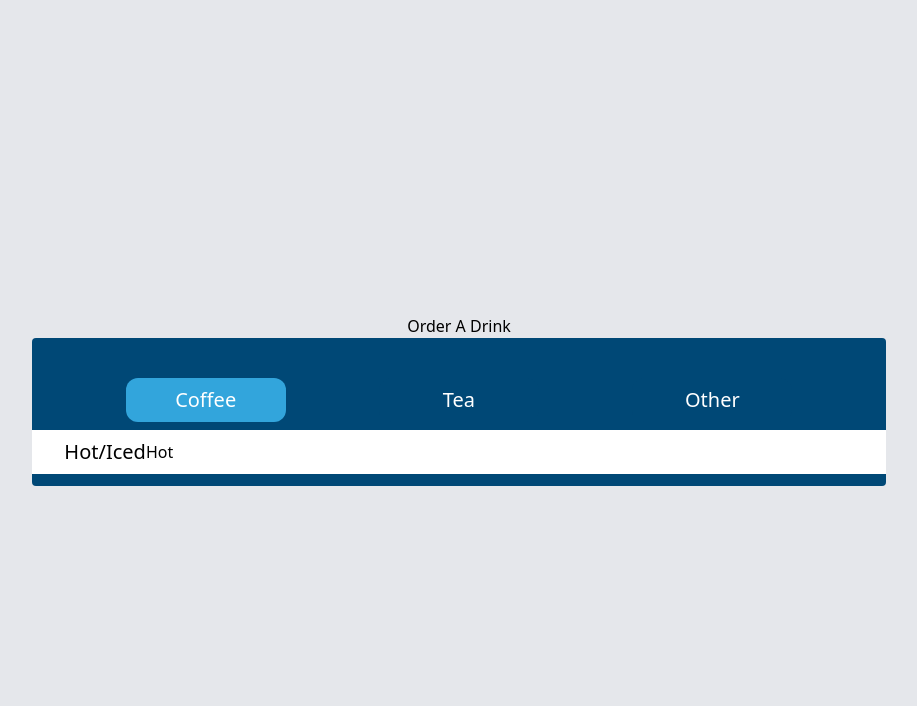
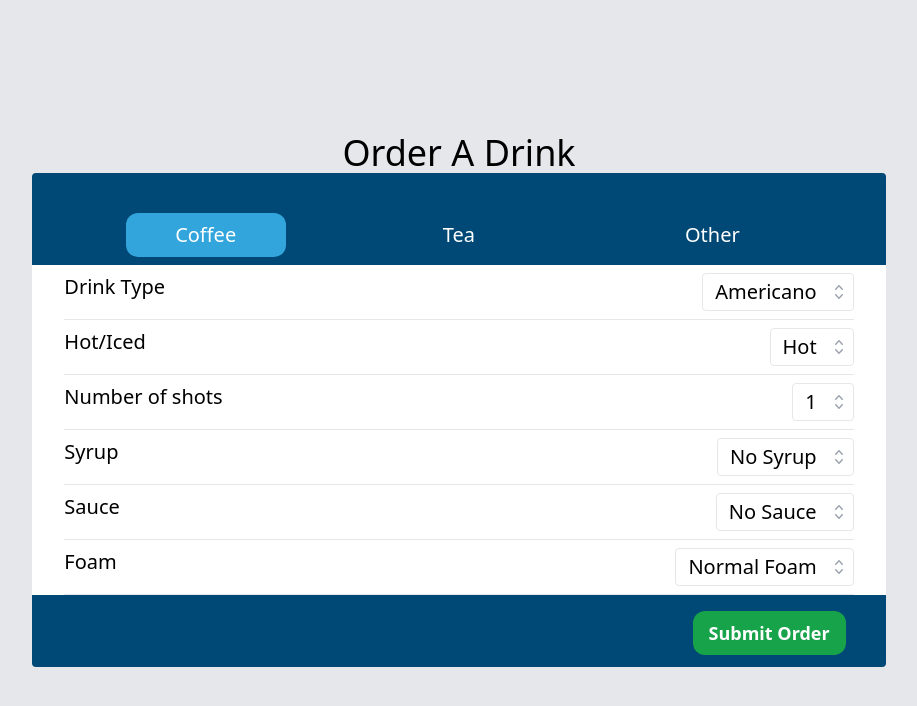
Before and after one commit to brydenu/cafe2go, a Next.js app: page /order in a window 1280 px wide. Shown: the top 706 px of the page, without its empty margins (181-1098 px from the left). Built offline with nearby package versions, Linux system fonts and the light colour scheme.

Commit message:
Lots of updates to order page and OrderCustomization component. More headlessUI. Added @heroicons dependency

```diff
--- a/components/OrderCustomization.js
+++ b/components/OrderCustomization.js
@@ -1,28 +1,45 @@
 import { useState } from "react";
-import { Listbox } from "@headlessui/react";
+import { Listbox, Transition } from "@headlessui/react";
+import { CheckIcon, ChevronDownIcon, ChevronUpDownIcon } from '@heroicons/react/20/solid';
 
 export default function OrderCustomization({ label, options, isDropdown }) {
     const [selectedOption, setSelectedOption] = useState(options[0])
-    // return (
-    //     <div className="w-full flex flex-nowrap"><label className="text-xl my-2" for={label.for}>{label.label}</label></div>
-    // )
+
     return (
-        <div className="w-full flex flex-nowrap">
-            <label className="text-xl my-2">{label}</label>
+        <div className="w-full flex flex-nowrap justify-between my-2">
+            <label className="text-xl">{label}</label>
+            <div className="">
                 <Listbox value={selectedOption} onChange={setSelectedOption}>
-                <Listbox.Button>{selectedOption.label}</Listbox.Button>
-                <Listbox.Options>
+                    <Listbox.Button className="border text-xl pr-1 pl-3 py-1 rounded flex flex-nowrap justify-between items-center gap-3">
+                        {selectedOption.label}
+                        <ChevronUpDownIcon
+                            className="h-5 w-5 text-gray-400"
+                            aria-hidden="true"
+                        />
+                    </Listbox.Button>
+                    <Transition
+                        enter="transition duration-200 ease-out"
+                        enterFrom="transform scale-95 opacity-0"
+                        enterTo="transform scale-100 opacity-100"
+                        leave="transition duration-100 ease-out"
+                        leaveFrom="transform scale-100 opacity-100"
+                        leaveTo="transform scale-95 opacity-0"
+                    >
+                        <Listbox.Options className="z-10 shadow absolute bg-white rounded max-h-64 overflow-auto">
                             {options.map((option) => (
                                 <Listbox.Option
                                     key={option.id}
                                     value={option}
                                     disabled={option.unavailable}
+                                    className="hover:cursor-pointer px-10 py-1 rounded hover:bg-blfs-teal hover:text-white text-center text-xl"
                                 >
                                     {option.label}
                                 </Listbox.Option>
                             ))}
                         </Listbox.Options>
+                    </Transition>
                 </Listbox>
+            </div>
         </div>
     )
 }
--- a/package.json
+++ b/package.json
@@ -10,6 +10,7 @@
   },
   "dependencies": {
     "@headlessui/react": "^1.7.14",
+    "@heroicons/react": "^2.0.17",
     "eslint": "8.38.0",
     "eslint-config-next": "13.3.0",
     "next": "13.3.0",
--- a/src/pages/order.js
+++ b/src/pages/order.js
@@ -4,6 +4,91 @@ import OrderCustomization from "components/OrderCustomization";
 
 export default function Order() {
   const [bevType, setBevType] = useState("coffee");
+  const [drink, setDrink] = useState({});
+
+  const customizations = [
+    {
+      id: 1,
+      label: "Drink Type",
+      options: [
+        {id: 1, label: "Americano", unavailable: false},
+        {id: 2, label: "Latte", unavailable: false},
+        {id: 3, label: "Mocha", unavailable: false},
+        {id: 4, label: "White Mocha", unavailable: false},
+        {id: 5, label: "Caramel Macchiato", unavailable: false},
+        {id: 5, label: "Espresso", unavailable: false},
+        {id: 6, label: "Cortado", unavailable: false},
+        {id: 7, label: "Espresso Macchiato", unavailable: false}
+      ]
+    },
+    {
+      id: 2,
+      label: "Hot/Iced",
+      options: [
+        {id: 1, label: "Hot", unavailable: false},
+        {id: 2, label: "Iced", unavailable: false},
+      ]
+    },
+    {
+
+      id: 3,
+      label: "Number of shots",
+      options: [
+        {id: 1, label: 1, unavailable: false},
+        {id: 2, label: 2, unavailable: false},
+        {id: 3, label: 3, unavailable: false},
+        {id: 4, label: 4, unavailable: false},
+        {id: 5, label: 5, unavailable: false},
+        {id: 6, label: 6, unavailable: false},
+        {id: 7, label: 7, unavailable: false},
+        {id: 8, label: 8, unavailable: false}
+      ]
+    },
+    {
+      id: 4,
+      label: "Syrup",
+      options: [
+        {id: 1, label: "No Syrup", unavailable: false},
+        {id: 2, label: "Vanilla", unavailable: false},
+        {id: 3, label: "Caramel", unavailable: false},
+        {id: 4, label: "Hazelnut", unavailable: false},
+        {id: 5, label: "English Toffee", unavailable: false},
+        {id: 6, label: "Mocha", unavailable: false},
+        {id: 7, label: "White Mocha", unavailable: false},
+        {id: 8, label: "Lavender", unavailable: false},
+        {id: 9, label: "Pistachio", unavailable: false},
+        {id: 10, label: "Pumpkin Spice", unavailable: false},
+        {id: 11, label: "Cardamom", unavailable: false},
+        {id: 12, label: "Brown Sugar Cinnamon", unavailable: false},
+        {id: 13, label: "Cane Sugar", unavailable: false},
+        {id: 14, label: "Peppermint", unavailable: false},
+        {id: 15, label: "Sugar Free Vanilla", unavailable: false},
+        {id: 16, label: "Sugar Free Hazelnut", unavailable: false},
+        {id: 17, label: "Sugar Free Caramel", unavailable: false},
+        {id: 18, label: "Sugar Free Peppermint", unavailable: false},
+        {id: 19, label: "Sugar Free Chocolate", unavailable: false},
+        {id: 20, label: "Sugar Free White Chocolate", unavailable: false}
+      ]
+    },
+    {
+      id: 5,
+      label: "Sauce",
+      options: [
+        {id: 1, label: "No Sauce", unavailable: false},
+        {id: 2, label: "Caramel Sauce", unavailable: false},
+        {id: 3, label: "Chocolate Sauce", unavailable: false}
+      ]
+    },
+    {
+      id: 6,
+      label: "Foam",
+      options: [
+        {id: 1, label: "Normal Foam", unavailable: false},
+        {id: 2, label: "Extra Foam", unavailable: false},
+        {id: 1, label: "No Foam", unavailable: false},
+      ]
+    }
+  ]
 
   const handleChangeTab = (e) => {
     e.preventDefault();
@@ -11,29 +96,35 @@ export default function Order() {
     setBevType(newBevType);
   }
 
-  const selectedOption = "bg-blfs-teal w-40 text-white text-xl px-5 py-2 rounded-xl duration-200";
-  const unselectedOption = "bg-blfs-blue w-40 text-white text-xl px-5 py-2 rounded-xl duration-200";
+  const bevTabClasses = "w-40 text-white text-xl px-5 py-2 rounded-xl duration-200";
+  const selectedOption = "bg-blfs-teal " + bevTabClasses;
+  const unselectedOption = "bg-blfs-blue hover:bg-blfs-teal/50  " + bevTabClasses;
 
   const testOptions = [
     {id: 1, label: "Hot", unavailable: false},
     {id: 3, label: "Iced", unavailable: false},
     {id: 3, label: "Room Temp", unavailable: true},
-
 ]
   return (
     <>
       <Header />
       <main className="w-full h-screen flex flex-col items-center justify-center bg-gray-200">
-        <h1>Order A Drink</h1>
+        <h1 className="text-4xl">Order A Drink</h1>
         <div className="w-2/3 flex flex-col justify-center items-center bg-blfs-blue pt-10 pb-1 rounded">
           <div className="w-full flex justify-evenly mb-2">
             <button type="button" value="coffee" className={bevType === "coffee" ? selectedOption : unselectedOption} onClick={handleChangeTab}>Coffee</button>
             <button type="button" value="tea" className={bevType === "tea" ? selectedOption : unselectedOption} onClick={handleChangeTab}>Tea</button>
             <button type="button" value="other" className={bevType === "other" ? selectedOption : unselectedOption} onClick={handleChangeTab}>Other</button>
           </div>
-          <div className="flex flex-col w-full bg-white justify-center mb-2 px-8">
-             <OrderCustomization label="Hot/Iced" options={testOptions} />
-            </div>
+          <div className="w-full flex flex-col w-full bg-white justify-center mb-2 px-8">
+            {customizations.map((customization) => (
+              <>
+                <OrderCustomization key={customization.id} label={customization.label} options={customization.options} />
+                <hr />
+              </>
+            ))}
+          </div>
+          <button className="w-30 text-white rounded-xl bg-green-600 hover:bg-green-500 duration-200 self-end font-bold text-lg mx-10 my-2 px-4 py-2">Submit Order</button>
         </div>
       </main>
     </>
--- a/tailwind.config.js
+++ b/tailwind.config.js
@@ -19,6 +19,8 @@ module.exports = {
       white: colors.white,
       gray: colors.gray,
       blue: colors.blue,
+      green: colors.green,
+      emerald: colors.emerald,
       'blfs-blue': '#004876',
       'blfs-teal': '#32A5DC'
     },
```
Also changed, not shown: 1 other file (tests, documents, lock files or other folders). Lines whose indentation alone changed are shown as unchanged.
